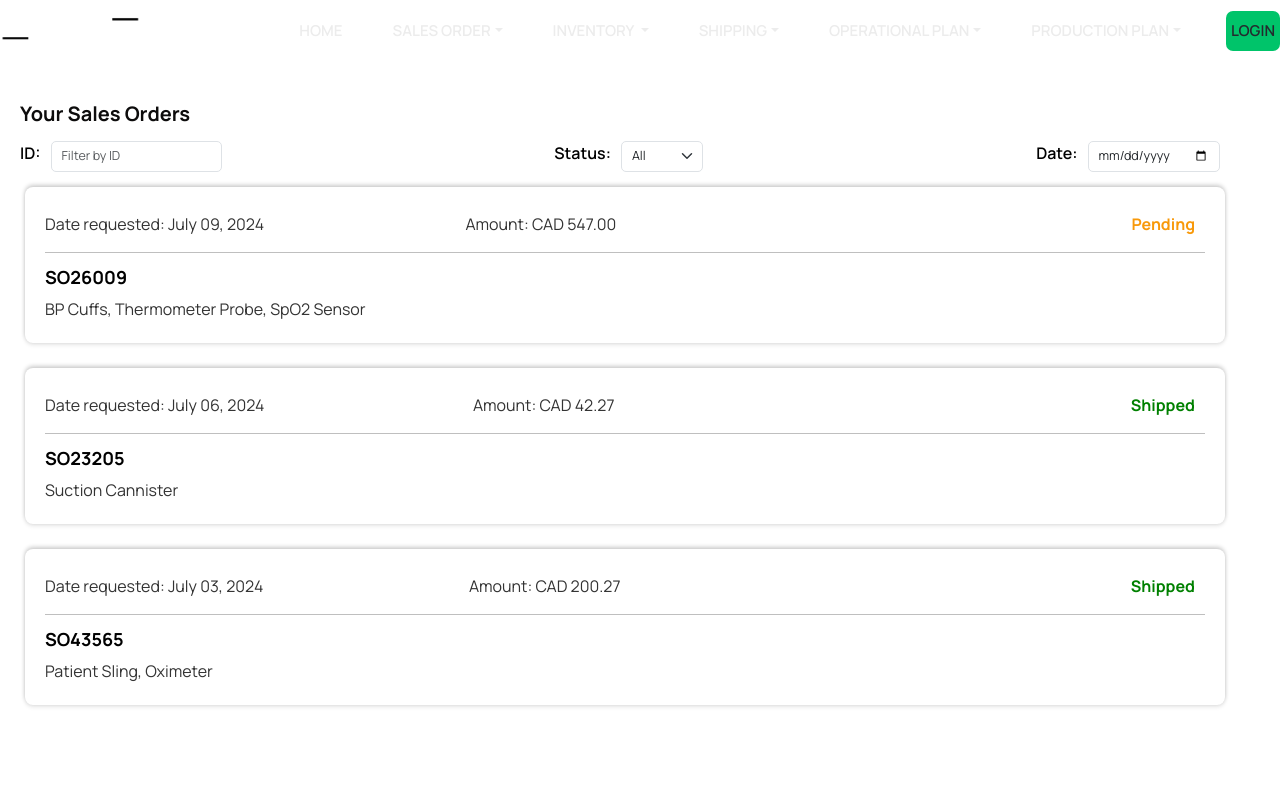
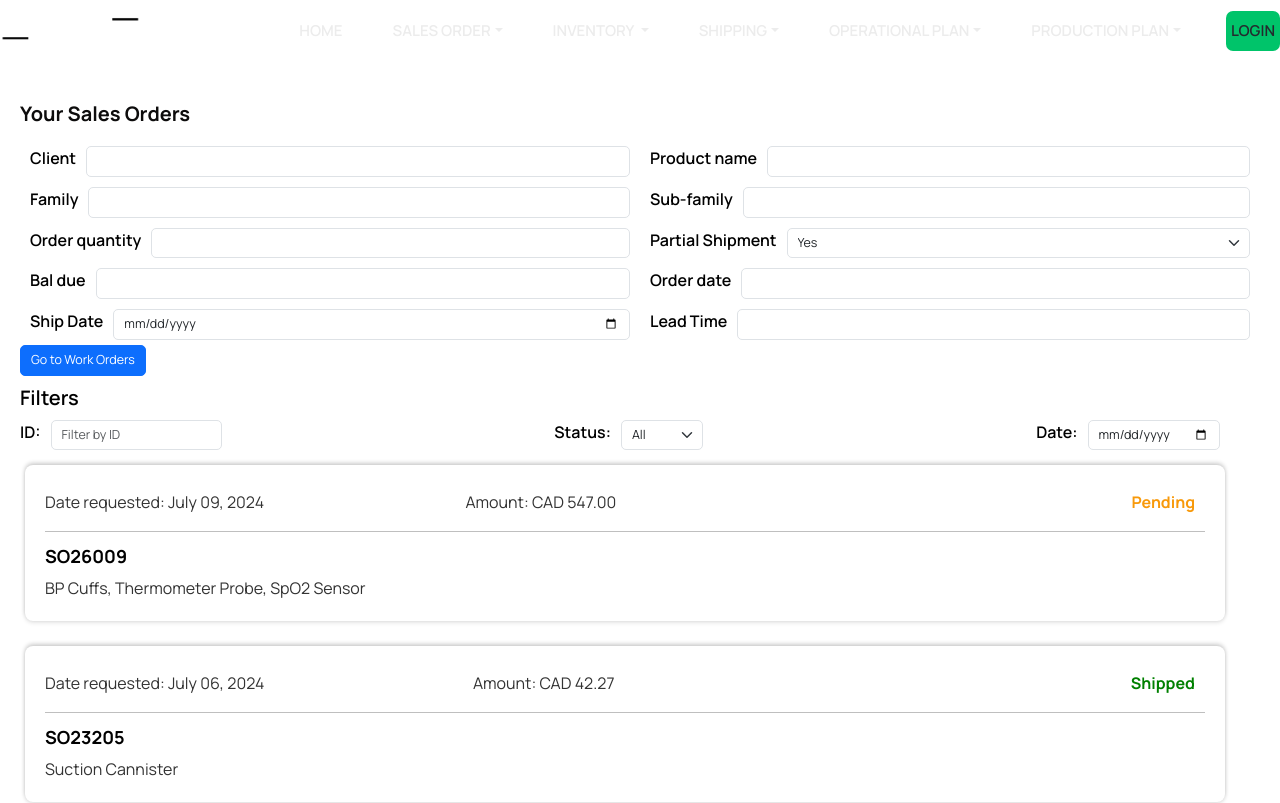
Before and after one commit to marvenilla/medical-instruments, a React (Vite) app: page /sales in a window 1280 px wide. Shown: the top 803 px of the page. Built offline with nearby package versions, Linux system fonts and the light colour scheme.

Commit message:
added entry form

```diff
--- a/src/components/OrderList.css
+++ b/src/components/OrderList.css
@@ -1,3 +1,10 @@
+/* .field-filter {
+  color: #000;
+  display: flex;
+  align-items: center;
+  gap: 10px
+} */
+
 .order-list {
   display: flex;
   flex-direction: column;
@@ -5,15 +12,25 @@
 }
 
 .order-filters{
+  color: #000;
   display: flex;
   justify-content: space-between;
   max-width: 1200px;
   margin: 10px 0;
 }
 
-.field-filter {
+.title-filters{
   color: #000;
-  display: flex;
-  align-items: center;
-  gap: 10px
+  font-size: 15pt;
+  margin: 10px 0;
+  font-weight: 600;
 }
+
+.order-form{
+  display: grid;
+  grid-template-columns: 1fr 1fr;
+}
+
+.order-form > * {
+  margin: 5px 10px;
+}
--- a/src/components/OrderList.jsx
+++ b/src/components/OrderList.jsx
@@ -44,6 +44,8 @@ import { useState } from 'react';
 import OrderItem from '../components/OrderItem';
 import './OrderList.css';
 import { isSameDate } from '../helpers/dates';
+import { Dropdown, Input } from './layout';
+import { Link } from 'react-router-dom';
 
 const orders = [
   {
@@ -101,40 +103,43 @@ const OrderList = () => {
   });
   return (
     <>
+      <div className="order-form">
+        <Input label="Client" />
+        <Input label="Product name" />
+        <Input label="Family" />
+        <Input label="Sub-family" />
+        <Input label="Order quantity" />
+        <Dropdown label="Partial Shipment" options={['Yes', 'No']} />
+        <Input label="Bal due" />
+        <Input label="Order date" />
+        <Input label="Ship Date" type="date" />
+        <Input label="Lead Time" />
+      </div>
+      <Link to="/work-order" className="btn btn-primary btn-lg">
+        Go to Work Orders
+      </Link>
+
+      <h4 className="title-filters">Filters</h4>
       <div className="order-filters">
-        <div className="field-filter">
-          <label className="form-label">ID:</label>
-          <input
-            type="text"
-            className="form-control form-control-lg"
+        <Input
+          label="ID:"
+          placeholder="Filter by ID"
           value={selectedId}
           onChange={handleIdChange}
-            placeholder="Filter by ID"
         />
-        </div>
-
-        <div className="field-filter">
-          <label className="form-label">Status:</label>
-          <select
-            className="form-select form-select-lg"
+        <Dropdown
+          label="Status:"
+          options={['All', 'Shipped', 'Pending']}
           value={selectedStatus}
           onChange={handleStatusChange}
-          >
-            <option value="All">All</option>
-            <option value="Shipped">Shipped</option>
-            <option value="Pending">Pending</option>
-          </select>
-        </div>
+        />
 
-        <div className="field-filter">
-          <label className="form-label">Date:</label>
-          <input
-            type="date"
-            className="form-control form-control-lg"
+        <Input
+          label="Date:"
           value={selectedDate}
           onChange={handleDateChange}
+          type="date"
         />
-        </div>
       </div>
       <div className="order-list">
         {filteredOrders.map((order) => (
--- /dev/null
+++ b/src/components/layout/dropdown/Dropdown.jsx
@@ -0,0 +1,21 @@
+/* eslint-disable react/prop-types */
+import './Dropdown.style.css';
+
+export const Dropdown = ({ label, options, value, onChange }) => {
+  return (
+    <div className="custom-dropdown">
+      <label className="form-label">{label}</label>
+      <select
+        className="form-select form-select-lg"
+        value={value}
+        onChange={onChange}
+      >
+        {options.map((option) => (
+          <option key={option} value={option}>
+            {option}
+          </option>
+        ))}
+      </select>
+    </div>
+  );
+};
--- /dev/null
+++ b/src/components/layout/dropdown/Dropdown.style.css
@@ -0,0 +1,7 @@
+.custom-dropdown {
+    color: #000;
+    display: flex;
+    align-items: center;
+    gap: 10px;
+    white-space: nowrap;
+  }
--- /dev/null
+++ b/src/components/layout/index.js
@@ -0,0 +1,2 @@
+export * from "./input/Input"
+export * from "./dropdown/Dropdown"
--- /dev/null
+++ b/src/components/layout/input/Input.jsx
@@ -0,0 +1,17 @@
+/* eslint-disable react/prop-types */
+import "./Input.style.css"
+
+export const Input = ({label, placeholder, value, onChange, type = "text"}) => {
+  return (
+    <div className="custom-input">
+      <label className="form-label custom-label">{label}</label>
+      <input
+        type={type}
+        className="form-control form-control-lg"
+        value={value}
+        onChange={onChange}
+        placeholder={placeholder}
+      />
+    </div>
+  );
+};
--- /dev/null
+++ b/src/components/layout/input/Input.style.css
@@ -0,0 +1,7 @@
+.custom-input {
+    color: #000;
+    display: flex;
+    align-items: center;
+    gap: 10px;
+    white-space: nowrap;
+  }
```
Lines whose indentation alone changed are shown as unchanged.
